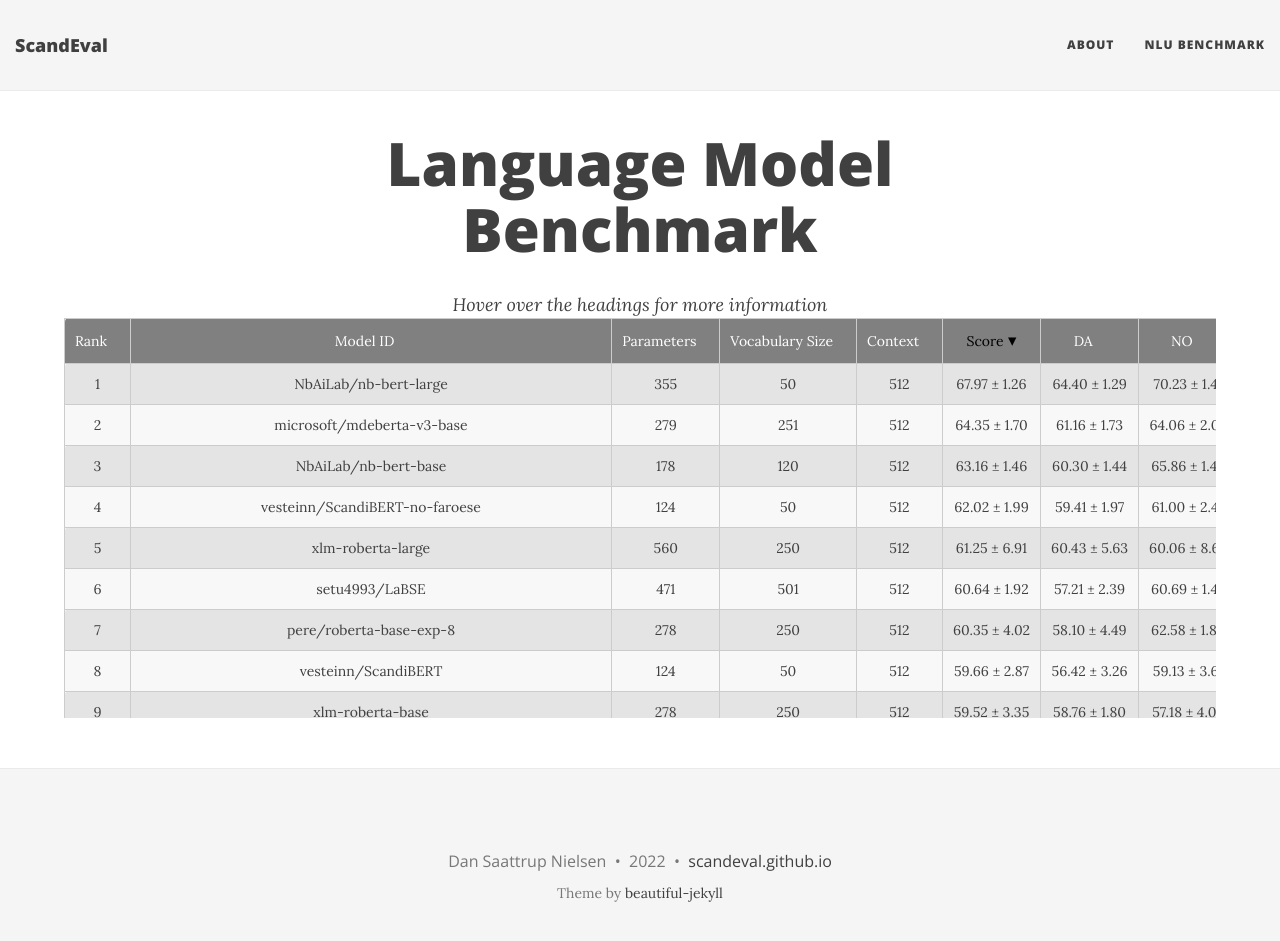
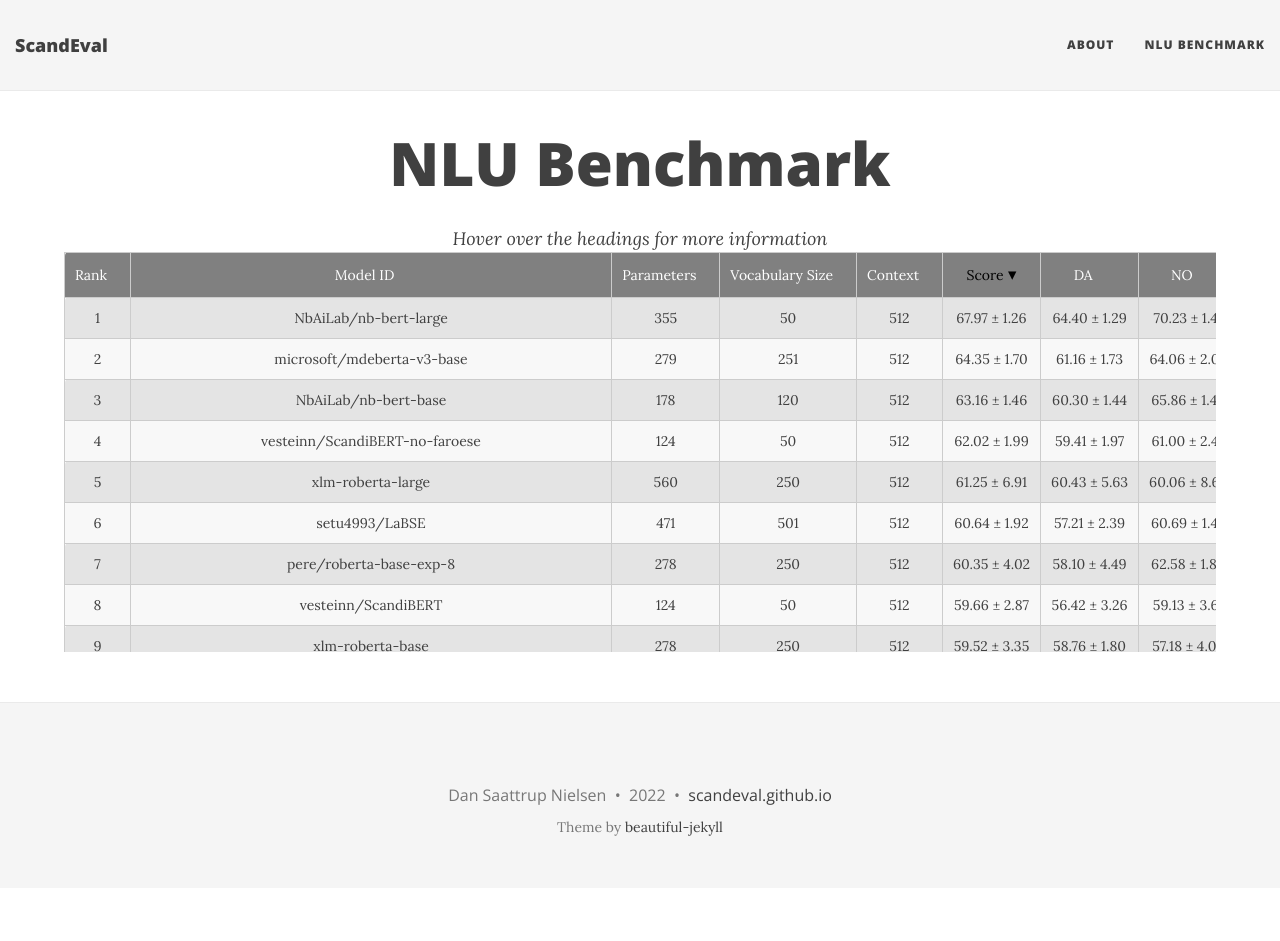
Before and after one commit to ScandEval/scandeval.github.io, a Jekyll site: the page built from nlu-benchmark.md, in a window 1280 px wide and 954 px high. Shown: the top 941 px of the window. Built offline with Jekyll 4.4.1, drawn with Linux system fonts in a browser that asks for light colours; nearby versions of some CDN libraries.

Commit message:
feat: Change title to "NLU Benchmark"

```diff
--- a/nlu-benchmark.md
+++ b/nlu-benchmark.md
@@ -1,6 +1,6 @@
 ---
 layout: leaderboard
-title: Language Model Benchmark
+title: NLU Benchmark
 ---
 
 <center><i>Hover over the headings for more information</i></center>
```
